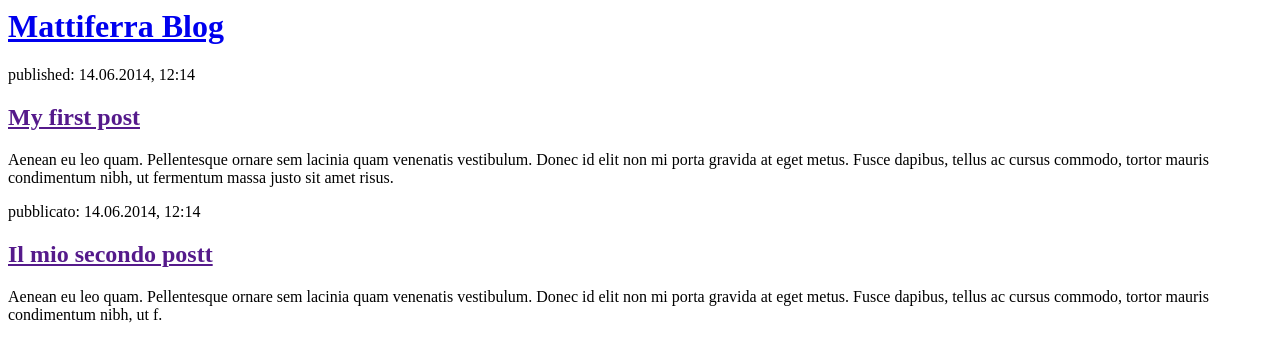
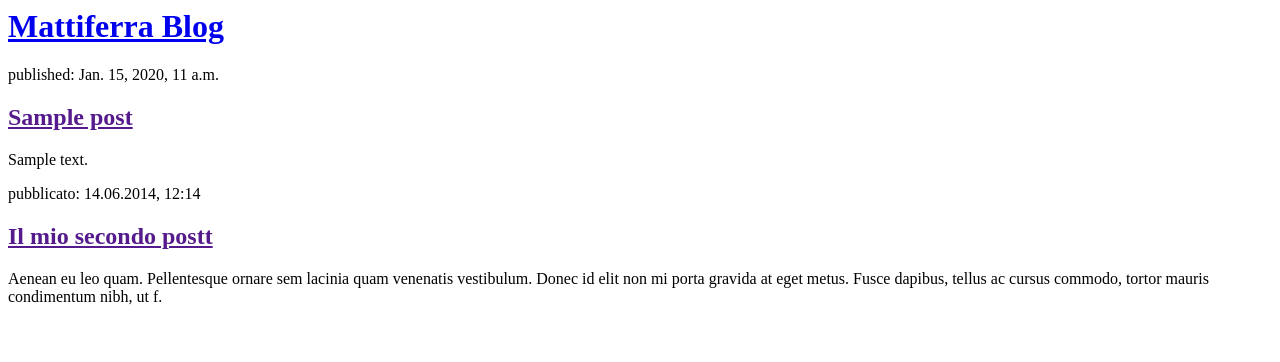
Before and after one commit to mattiferra/my-first-blog, a Django app: page / in a window 1280 px wide. Shown: the top 362 px of the page. Run offline with Django 3.2, Linux system fonts and the light colour scheme; tables that the repository leaves empty hold one stand-in row (values such as "Sample post").

Commit message:
Modified templates to disply post from database

```diff
--- a/blog/templates/blog/post_list.html
+++ b/blog/templates/blog/post_list.html
@@ -6,13 +6,13 @@
         <div>
             <h1><a href="/">Mattiferra Blog</a></h1>
         </div>
-
-        <div>
-            <p>published: 14.06.2014, 12:14</p>
-            <h2><a href="">My first post</a></h2>
-            <p>Aenean eu leo quam. Pellentesque ornare sem lacinia quam venenatis vestibulum. Donec id elit non mi porta gravida at eget metus. Fusce dapibus, tellus ac cursus commodo, tortor mauris condimentum nibh, ut fermentum massa justo sit amet risus.</p>
-        </div>
-
+{% for post in posts %}
+    <div>
+        <p>published: {{ post.published_date }}</p>
+        <h2><a href="">{{ post.title }}</a></h2>
+        <p>{{ post.text|linebreaksbr }}</p>
+    </div>
+{% endfor %}
         <div>
             <p>pubblicato: 14.06.2014, 12:14</p>
             <h2><a href="">Il mio secondo postt</a></h2>
--- a/blog/views.py
+++ b/blog/views.py
@@ -1,6 +1,9 @@
 from django.shortcuts import render
+from django.utils import timezone
+from .models import Post
 
 # Create your views here.
 
 def post_list(request):
-    return render(request, 'blog/post_list.html', {})
+    posts = Post.objects.filter(published_date__lte=timezone.now()).order_by('published_date')
+    return render(request, 'blog/post_list.html', {'posts': posts})
```
